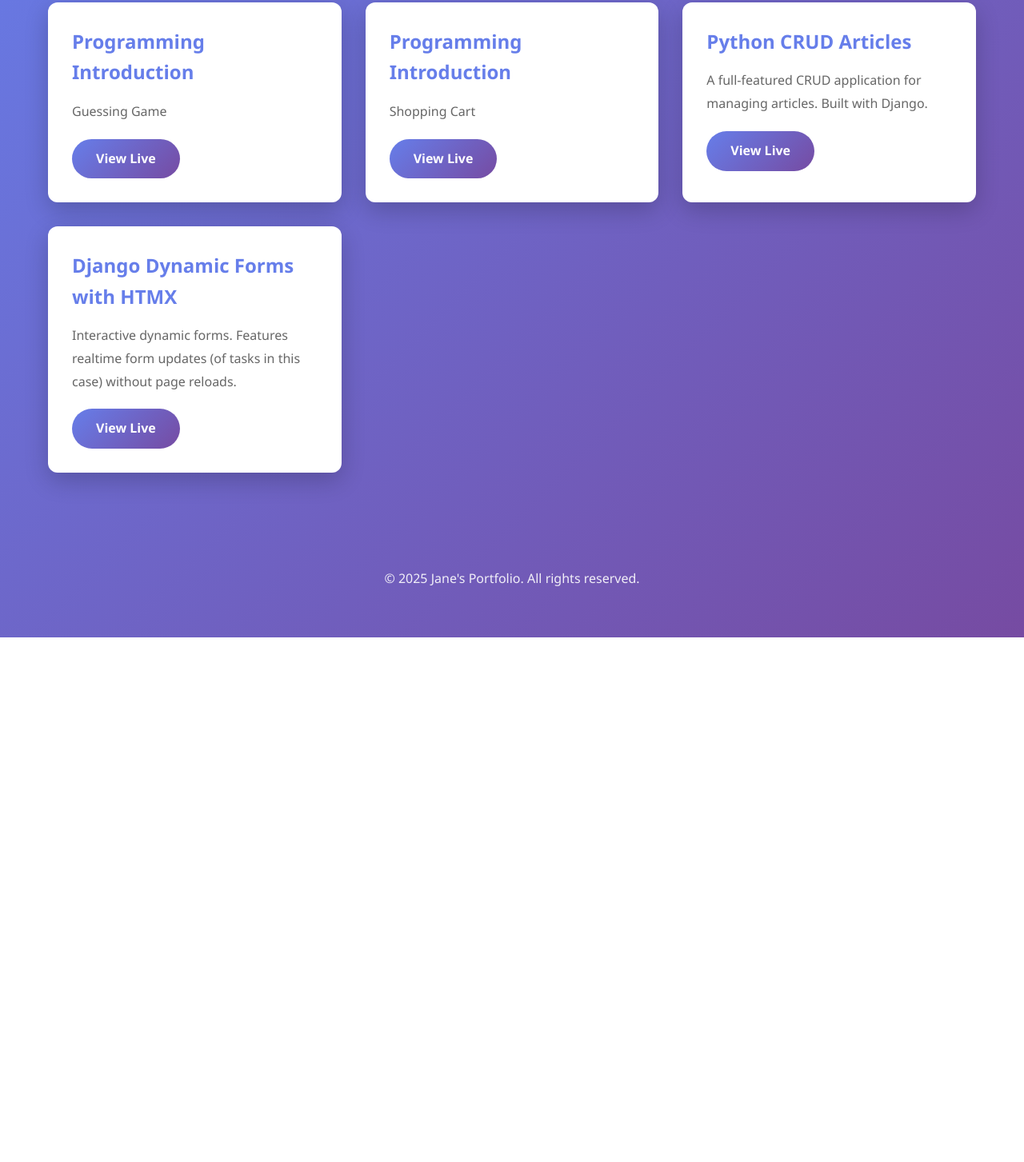
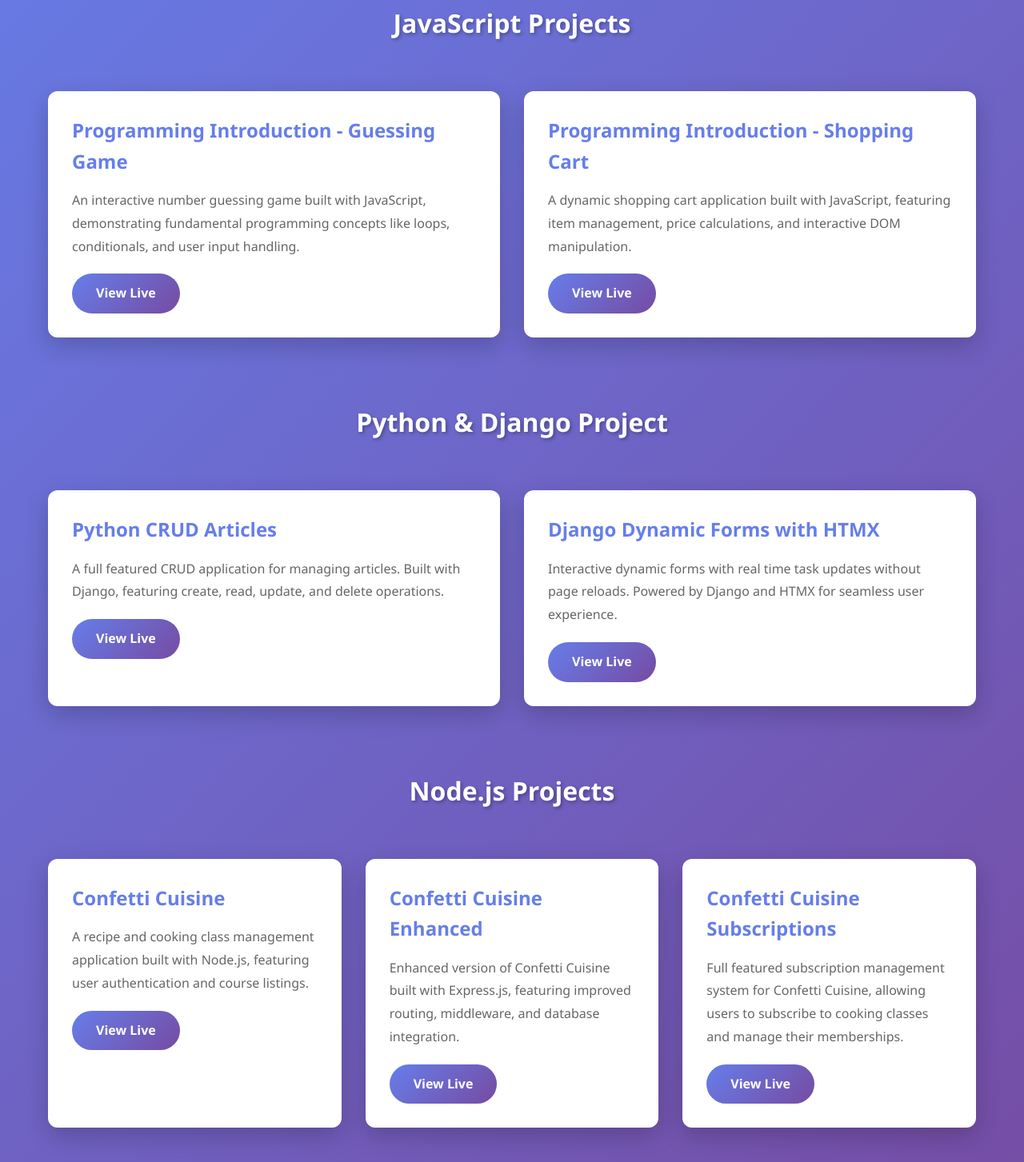
Before and after one commit to Yochanna/janerighthere_portfolio, a plain HTML site: page index.html in a window 1280 px wide. Shown: the part 297-1750 px from the top of the page at 80% size. Before the commit the page ends 1094 px from the top, so only its background shows below. Drawn offline with Linux system fonts and the light colour scheme.

Commit message:
Add JavaScript and Node.js project sections to portfolio

```diff
--- a/index.html
+++ b/index.html
@@ -40,6 +40,14 @@
         header p {
             font-size: 1.3rem;
             opacity: 0.9;
+        }
+
+        .section-title {
+            color: white;
+            font-size: 2rem;
+            text-align: center;
+            margin: 40px 0 20px;
+            text-shadow: 2px 2px 4px rgba(0,0,0,0.3);
         }
 
         .projects {
@@ -110,6 +118,10 @@
                 font-size: 1rem;
             }
 
+            .section-title {
+                font-size: 1.5rem;
+            }
+
             .projects {
                 grid-template-columns: 1fr;
             }
@@ -120,34 +132,58 @@
     <div class="container">
         <header>
             <h1>Jane's Portfolio</h1>
-            <p>Full Stack Developer | Django & HTMX Specialist</p>
+            <p>Full Stack Developer | JavaScript, Django, HTMX & Node.js Specialist</p>
         </header>
 
+        <h2 class="section-title">JavaScript Projects</h2>
         <section class="projects">
             <div class="project-card">
-                <h3>Programming Introduction</h3>
-                <p>Guessing Game</p>
+                <h3>Programming Introduction - Guessing Game</h3>
+                <p>An interactive number guessing game built with JavaScript, demonstrating fundamental programming concepts like loops, conditionals, and user input handling.</p>
                 <a href="https://programming-introduction.onrender.com/" target="_blank" class="btn">View Live</a>
             </div>
 
             <div class="project-card">
-                <h3>Programming Introduction</h3>
-                <p>Shopping Cart</p>
+                <h3>Programming Introduction - Shopping Cart</h3>
+                <p>A dynamic shopping cart application built with JavaScript, featuring item management, price calculations, and interactive DOM manipulation.</p>
                 <a href="https://programming-introduction-1.onrender.com/" target="_blank" class="btn">View Live</a>
             </div>
+        </section>
 
+        <h2 class="section-title">Python & Django Project</h2>
+        <section class="projects">
             <div class="project-card">
                 <h3>Python CRUD Articles</h3>
-                <p>A full-featured CRUD application for managing articles. Built with Django.</p>
+                <p>A full featured CRUD application for managing articles. Built with Django, featuring create, read, update, and delete operations.</p>
                 <a href="https://python-crud-p2vu.onrender.com/articles/" target="_blank" class="btn">View Live</a>
             </div>
 
             <div class="project-card">
                 <h3>Django Dynamic Forms with HTMX</h3>
-                <p>Interactive dynamic forms. Features realtime form updates (of tasks in this case) without page reloads.</p>
+                <p>Interactive dynamic forms with real time task updates without page reloads. Powered by Django and HTMX for seamless user experience.</p>
                 <a href="https://dailyvibes-tasks-htmx.onrender.com/" target="_blank" class="btn">View Live</a>
             </div>
+        </section>
 
+        <h2 class="section-title">Node.js Projects</h2>
+        <section class="projects">
+            <div class="project-card">
+                <h3>Confetti Cuisine</h3>
+                <p>A recipe and cooking class management application built with Node.js, featuring user authentication and course listings.</p>
+                <a href="#" target="_blank" class="btn">View Live</a>
+            </div>
+
+            <div class="project-card">
+                <h3>Confetti Cuisine Enhanced</h3>
+                <p>Enhanced version of Confetti Cuisine built with Express.js, featuring improved routing, middleware, and database integration.</p>
+                <a href="#" target="_blank" class="btn">View Live</a>
+            </div>
+
+            <div class="project-card">
+                <h3>Confetti Cuisine Subscriptions</h3>
+                <p>Full featured subscription management system for Confetti Cuisine, allowing users to subscribe to cooking classes and manage their memberships.</p>
+                <a href="#" target="_blank" class="btn">View Live</a>
+            </div>
         </section>
 
         <footer>
```
